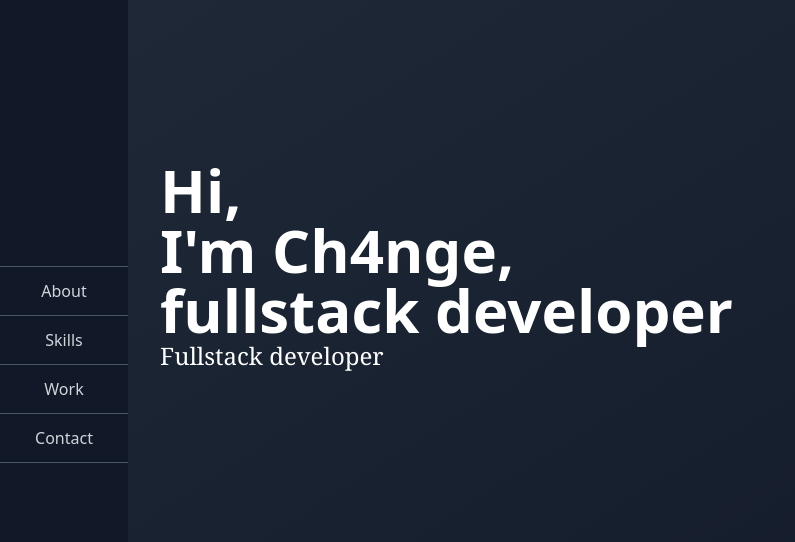
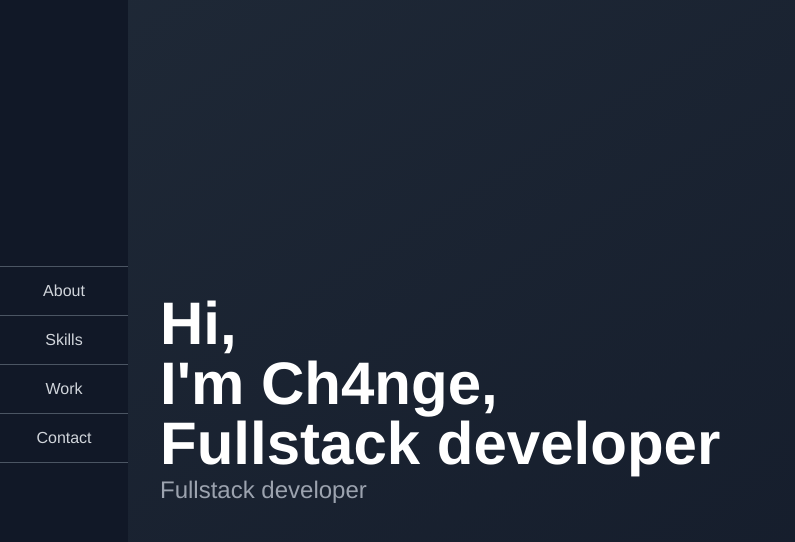
Before and after one commit to Ch4nge/portfolio-tsx-tailwind, a React (Create React App) app: page / in a window 1280 px wide. Shown: the top 542 px of the page, without its empty margins (0-795 px from the left). Built offline with nearby package versions, Linux system fonts and the light colour scheme.

Commit message:
Add AnimatedText class

```diff
--- a/src/App.tsx
+++ b/src/App.tsx
@@ -1,46 +1,19 @@
 import React from 'react';
 import Menu from './components/Menu';
+import AnimatedText from './components/AnimatedText';
 
 function App() {
   return (
-    <div className="flex flex-col h-full text-white bg-gradient-to-br from-gray-800 to-gray-900 pt-40 pl-40">
-    <div className="h-screen" >
+    <div className="flex flex-col h-full text-white bg-gradient-to-br from-gray-800 to-gray-900 pl-40">
+    <div className="h-screen flex flex-col justify-center" >
       <h1 className="font-bold text-6xl font-sans subpixel-antialiased">
-      <label className="transition ease-in-out hover:text-base delay-75 hover:text-green-300 duration-300">H</label>
-      <label className="transition ease-in-out delay-75 hover:text-green-300 duration-300">i</label>
-      <label className="transition ease-in-out delay-75 hover:text-green-300 duration-300">,</label>
-      <br></br>
-      <label className="transition ease-in-out delay-75 hover:text-green-300 duration-300">I</label>
-      <label className="transition ease-in-out delay-75 hover:text-green-300 duration-300">'</label>
-      <label className="transition ease-in-out delay-75 hover:text-green-300 duration-300">m </label>
-      <label className="transition ease-in-out delay-75 hover:text-green-300 duration-300">C</label>
-      <label className="transition ease-in-out delay-75 hover:text-green-300 duration-300">h</label>
-      <label className="transition ease-in-out delay-75 hover:text-green-300 duration-300">4</label>
-      <label className="transition ease-in-out delay-75 hover:text-green-300 duration-300">n</label>
-      <label className="transition ease-in-out delay-75 hover:text-green-300 duration-300">g</label>
-      <label className="transition ease-in-out delay-75 hover:text-green-300 duration-300">e</label>
-      <label className="transition ease-in-out delay-75 hover:text-green-300 duration-300">,</label>
-      <br></br>
-      <label className="transition ease-in-out delay-75 hover:text-green-300 duration-300">f</label>
-      <label className="transition ease-in-out delay-75 hover:text-green-300 duration-300">u</label>
-      <label className="transition ease-in-out delay-75 hover:text-green-300 duration-300">l</label>
-      <label className="transition ease-in-out delay-75 hover:text-green-300 duration-300">l</label>
-      <label className="transition ease-in-out delay-75 hover:text-green-300 duration-300">s</label>
-      <label className="transition ease-in-out delay-75 hover:text-green-300 duration-300">t</label>
-      <label className="transition ease-in-out delay-75 hover:text-green-300 duration-300">a</label>
-      <label className="transition ease-in-out delay-75 hover:text-green-300 duration-300">c</label>
-      <label className="transition ease-in-out delay-75 hover:text-green-300 duration-300">k </label>
-      <label className="transition ease-in-out delay-75 hover:text-green-300 duration-300">d</label>
-      <label className="transition ease-in-out delay-75 hover:text-green-300 duration-300">e</label>
-      <label className="transition ease-in-out delay-75 hover:text-green-300 duration-300">v</label>
-      <label className="transition ease-in-out delay-75 hover:text-green-300 duration-300">e</label>
-      <label className="transition ease-in-out delay-75 hover:text-green-300 duration-300">l</label>
-      <label className="transition ease-in-out delay-75 hover:text-green-300 duration-300">o</label>
-      <label className="transition ease-in-out delay-75 hover:text-green-300 duration-300">p</label>
-      <label className="transition ease-in-out delay-75 hover:text-green-300 duration-300">e</label>
-      <label className="transition ease-in-out delay-75 hover:text-green-300 duration-300">r</label>
+        <AnimatedText text="Hi,"/>
+        <br></br>
+        <AnimatedText text="I'm Ch4nge,"/>
+        <br></br>
+        <AnimatedText text="Fullstack developer"/>
       </h1>
-      <h2 className="text-2xl font-serif subpixel-antialiased">Fullstack developer</h2>
+      <h2 className="text-2xl text-gray-400 font-serif subpixel-antialiased">Fullstack developer</h2>
     </div>
     <Menu/>
     </div>
--- /dev/null
+++ b/src/components/AnimatedText.tsx
@@ -0,0 +1,22 @@
+import React from 'react';
+import MenuSection from './MenuSection';
+import Navigation from './Navigation';
+
+interface Props {
+    text: string
+}
+
+const addSpan = (note: any) => {
+  return [...note].map(letter =>
+    <label className="transition ease-in-out hover:text-base delay-75 hover:text-green-300 duration-300" >{letter}</label>)
+}
+
+const AnimatedText = (props : Props) => {
+      return (
+        <>
+	  {addSpan(props.text)}
+        </>
+      );
+};
+
+export default AnimatedText;
--- a/tailwind.config.js
+++ b/tailwind.config.js
@@ -1,5 +1,8 @@
 module.exports = {
   theme: {
+    fontFamily: {
+      'sans': ['Helvetica', 'Arial', 'sans-serif']
+    },
     extend: {}
   },
   variants: {},
```
